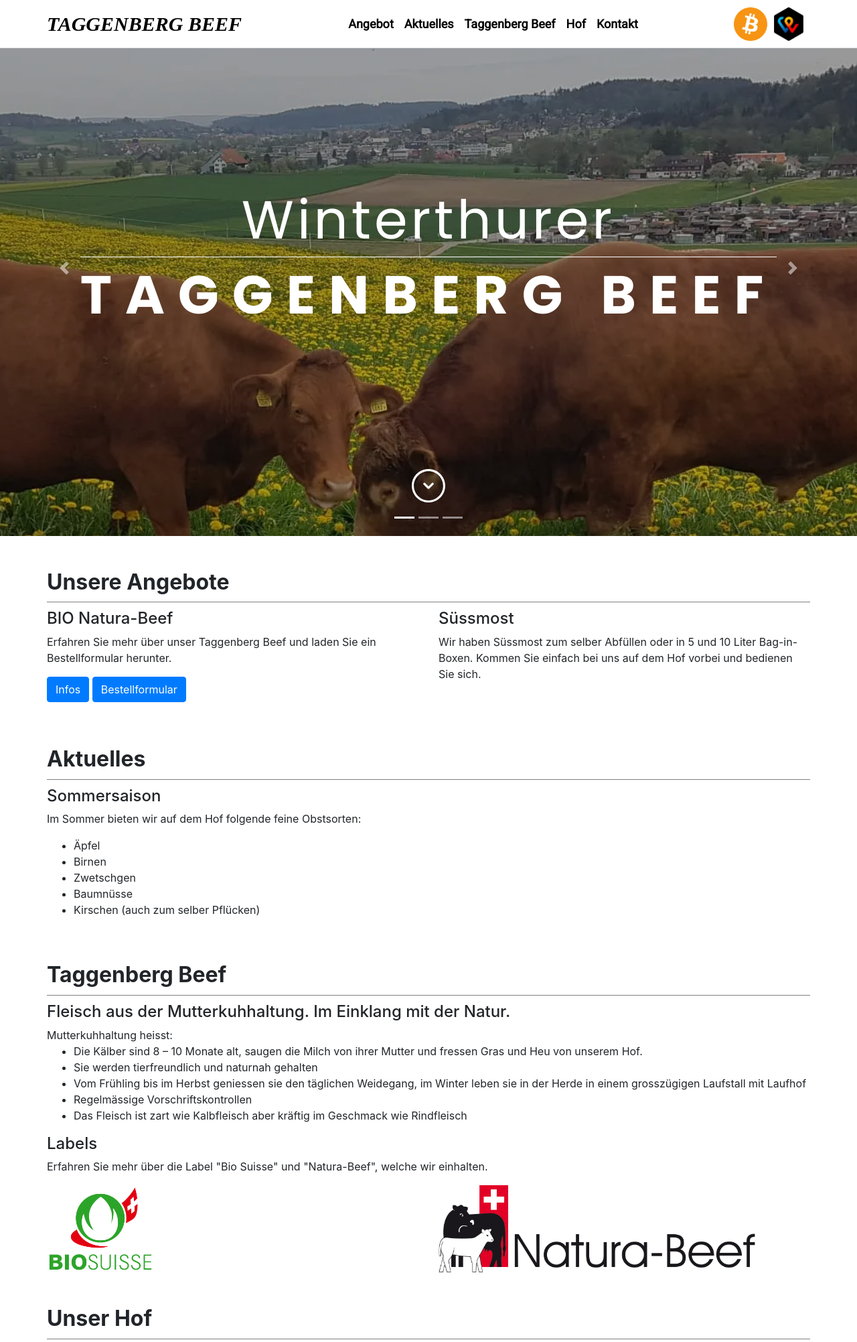
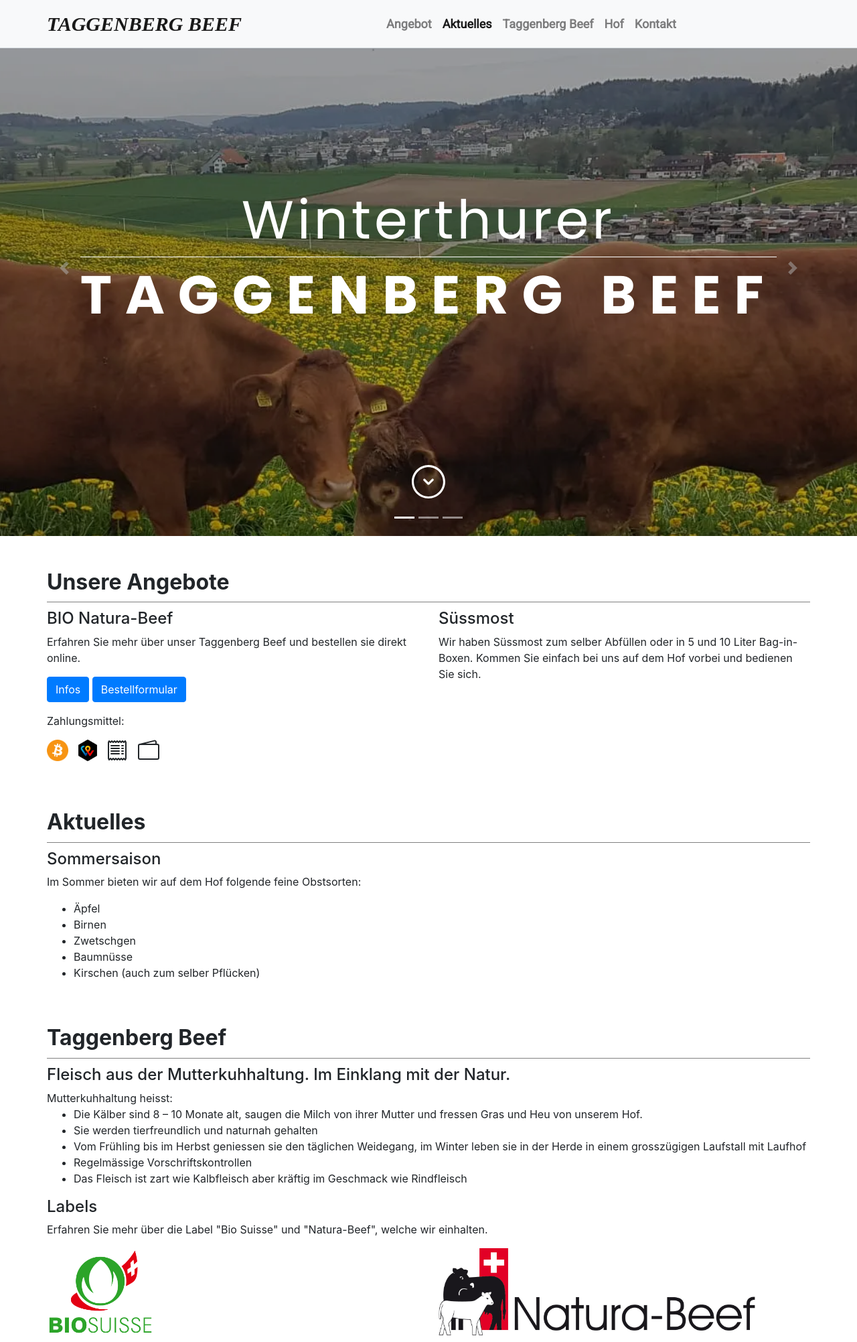
Before and after one commit to Kubli/taggi, a PHP site: page / in a window 1280 px wide. Shown: the top 2003 px of the page at 67% size. Run offline with PHP 8.4, Linux system fonts and the light colour scheme.

Commit message:
imrpove navigation and add payment methods

```diff
--- a/assets/css/main.css
+++ b/assets/css/main.css
@@ -31,6 +31,11 @@ html {
 }
 
 .payments img {
+    margin-right: 10px;
+    vertical-align: top;
+}
+
+.bi-receipt {
     margin-right: 10px;
 }
 
@@ -300,6 +305,10 @@ article:last-child {
         font-size: 30px;
     }
 
+    .navbar-brand {
+        font-size: 20px;
+    }
+
 
 
 
--- a/index.html
+++ b/index.html
@@ -24,8 +24,8 @@
     <meta name="viewport"
           content="width=device-width, initial-scale=1.0, maximum-scale=1.0, user-scalable=no, viewport-fit=cover"/>
     <meta name="referrer" content="origin-when-cross-origin"/>
-    <link rel="stylesheet" href="https://stackpath.bootstrapcdn.com/bootstrap/4.4.1/css/bootstrap.min.css"
-          integrity="sha384-Vkoo8x4CGsO3+Hhxv8T/Q5PaXtkKtu6ug5TOeNV6gBiFeWPGFN9MuhOf23Q9Ifjh" crossorigin="anonymous">
+    <link rel="stylesheet" href="https://cdn.jsdelivr.net/npm/bootstrap@4.0.0/dist/css/bootstrap.min.css" integrity="sha384-Gn5384xqQ1aoWXA+058RXPxPg6fy4IWvTNh0E263XmFcJlSAwiGgFAW/dAiS6JXm" crossorigin="anonymous">
+
     <script src="https://code.jquery.com/jquery-3.4.1.slim.min.js"
             integrity="sha384-J6qa4849blE2+poT4WnyKhv5vZF5SrPo0iEjwBvKU7imGFAV0wwj1yYfoRSJoZ+n"
             crossorigin="anonymous"></script>
@@ -35,6 +35,9 @@
     <script src="https://stackpath.bootstrapcdn.com/bootstrap/4.4.1/js/bootstrap.min.js"
             integrity="sha384-wfSDF2E50Y2D1uUdj0O3uMBJnjuUD4Ih7YwaYd1iqfktj0Uod8GCExl3Og8ifwB6"
             crossorigin="anonymous"></script>
+
+
+
 
 
     <link href="https://fonts.googleapis.com/css2?family=Poppins:wght@400;500;600;700;800&display=swap"
@@ -59,13 +62,10 @@
 
 <div class="header">
 
-    <nav class="navbar navbar-expand-lg fixed-top container-fluid d-none d-md-block">
+    <nav class="navbar navbar-expand-lg fixed-top container-fluid d-md-block navbar-light bg-light">
         <div class="container-fluid">
             <a class="navbar-brand" href="#">Taggenberg Beef</a>
-            <button class="navbar-toggler" type="button" data-toggle="collapse" data-target="#navbarNav"
-                    aria-controls="navbarNav" aria-expanded="false" aria-label="Toggle navigation">
-                <span class="navbar-toggler-icon"></span>
-            </button>
+
             <div class="collapse navbar-collapse " id="navbarNav">
                 <ul class="navbar-nav">
                     <li class="nav-item">
@@ -85,12 +85,10 @@
                     </li>
                 </ul>
             </div>
-            <div class="d-flex payments">
-                <a target="_blank" href="https://coinpages.io/listings/schweiz/zurich-ch/winterthur/hofladen-bio/">
-                    <img src="assets/media/images/Bitcoin_logo.png" title="Wir akzeptieren Bitcoin" width="50" height="50"/>
-                </a>
-                <img src="assets/media/images/twint_logo_dark.png" title="Wir akzeptieren Twint" height="50"/>
-            </div>
+
+            <button class="navbar-toggler" type="button" data-toggle="collapse" data-target="#navbarNav" aria-controls="navbarNavDropdown" aria-expanded="false" aria-label="Toggle navigation">
+                <span class="navbar-toggler-icon"></span>
+              </button>
         </div>
     </nav>
 
@@ -177,10 +175,25 @@
             <div class="col-md-6">
                 <h3>BIO Natura-Beef</h3>
 
-				<p>Erfahren Sie mehr über unser Taggenberg Beef und laden Sie ein Bestellformular herunter.</p>
+				<p>Erfahren Sie mehr über unser Taggenberg Beef und bestellen sie direkt online.</p>
 
 				<a class="btn btn-primary" href="#beef-anchor">Infos</a>
 				<a class="btn btn-primary" target="_blank" href="https://forms.office.com/Pages/ResponsePage.aspx?id=DQSIkWdsW0yxEjajBLZtrQAAAAAAAAAAAAZAALnUuWJUM1c0RlozVVAyWUxFVUFUR1RDVVVDMzVJOC4u">Bestellformular</a>
+                <p></p>
+                <p>Zahlungsmittel:</p>
+                <div class="payments">
+                    <a target="_blank" href="https://coinpages.io/listings/schweiz/zurich-ch/winterthur/hofladen-bio/" class="btc" >
+                        <img src="assets/media/images/Bitcoin_logo.png" title="Wir akzeptieren Bitcoin" width="32" height="32"/>
+                    </a>
+                    <img src="assets/media/images/twint_logo_dark.png" title="Wir akzeptieren Twint" height="32" class="twint"/>
+                    <svg xmlns="http://www.w3.org/2000/svg" title="Einzahlungsschein" width="32" height="32" fill="currentColor" class="bi bi-receipt" viewBox="0 0 16 16">
+                        <path d="M1.92.506a.5.5 0 0 1 .434.14L3 1.293l.646-.647a.5.5 0 0 1 .708 0L5 1.293l.646-.647a.5.5 0 0 1 .708 0L7 1.293l.646-.647a.5.5 0 0 1 .708 0L9 1.293l.646-.647a.5.5 0 0 1 .708 0l.646.647.646-.647a.5.5 0 0 1 .708 0l.646.647.646-.647a.5.5 0 0 1 .801.13l.5 1A.5.5 0 0 1 15 2v12a.5.5 0 0 1-.053.224l-.5 1a.5.5 0 0 1-.8.13L13 14.707l-.646.647a.5.5 0 0 1-.708 0L11 14.707l-.646.647a.5.5 0 0 1-.708 0L9 14.707l-.646.647a.5.5 0 0 1-.708 0L7 14.707l-.646.647a.5.5 0 0 1-.708 0L5 14.707l-.646.647a.5.5 0 0 1-.708 0L3 14.707l-.646.647a.5.5 0 0 1-.801-.13l-.5-1A.5.5 0 0 1 1 14V2a.5.5 0 0 1 .053-.224l.5-1a.5.5 0 0 1 .367-.27m.217 1.338L2 2.118v11.764l.137.274.51-.51a.5.5 0 0 1 .707 0l.646.647.646-.646a.5.5 0 0 1 .708 0l.646.646.646-.646a.5.5 0 0 1 .708 0l.646.646.646-.646a.5.5 0 0 1 .708 0l.646.646.646-.646a.5.5 0 0 1 .708 0l.646.646.646-.646a.5.5 0 0 1 .708 0l.509.509.137-.274V2.118l-.137-.274-.51.51a.5.5 0 0 1-.707 0L12 1.707l-.646.647a.5.5 0 0 1-.708 0L10 1.707l-.646.647a.5.5 0 0 1-.708 0L8 1.707l-.646.647a.5.5 0 0 1-.708 0L6 1.707l-.646.647a.5.5 0 0 1-.708 0L4 1.707l-.646.647a.5.5 0 0 1-.708 0z"/>
+                        <path d="M3 4.5a.5.5 0 0 1 .5-.5h6a.5.5 0 1 1 0 1h-6a.5.5 0 0 1-.5-.5m0 2a.5.5 0 0 1 .5-.5h6a.5.5 0 1 1 0 1h-6a.5.5 0 0 1-.5-.5m0 2a.5.5 0 0 1 .5-.5h6a.5.5 0 1 1 0 1h-6a.5.5 0 0 1-.5-.5m0 2a.5.5 0 0 1 .5-.5h6a.5.5 0 0 1 0 1h-6a.5.5 0 0 1-.5-.5m8-6a.5.5 0 0 1 .5-.5h1a.5.5 0 0 1 0 1h-1a.5.5 0 0 1-.5-.5m0 2a.5.5 0 0 1 .5-.5h1a.5.5 0 0 1 0 1h-1a.5.5 0 0 1-.5-.5m0 2a.5.5 0 0 1 .5-.5h1a.5.5 0 0 1 0 1h-1a.5.5 0 0 1-.5-.5m0 2a.5.5 0 0 1 .5-.5h1a.5.5 0 0 1 0 1h-1a.5.5 0 0 1-.5-.5"/>
+                    </svg>
+                    <svg xmlns="http://www.w3.org/2000/svg" width="32" height="32" fill="currentColor" class="bi bi-wallet2" viewBox="0 0 16 16">
+                        <path d="M12.136.326A1.5 1.5 0 0 1 14 1.78V3h.5A1.5 1.5 0 0 1 16 4.5v9a1.5 1.5 0 0 1-1.5 1.5h-13A1.5 1.5 0 0 1 0 13.5v-9a1.5 1.5 0 0 1 1.432-1.499zM5.562 3H13V1.78a.5.5 0 0 0-.621-.484zM1.5 4a.5.5 0 0 0-.5.5v9a.5.5 0 0 0 .5.5h13a.5.5 0 0 0 .5-.5v-9a.5.5 0 0 0-.5-.5z"/>
+                    </svg>
+                </div>
 				<p></p>
             </div>
             <div class="col-md-6">
@@ -351,6 +364,10 @@ jQuery('document').ready(function () {
         jQuery(this).html(email);
         jQuery(this).attr("href","mailto:"+email);
     });
+
+    jQuery('.navbar-nav>li>a').on('click', function(){
+        jQuery('.navbar-collapse').collapse('hide');
+    });
 });
 </script>
 </body>
```
